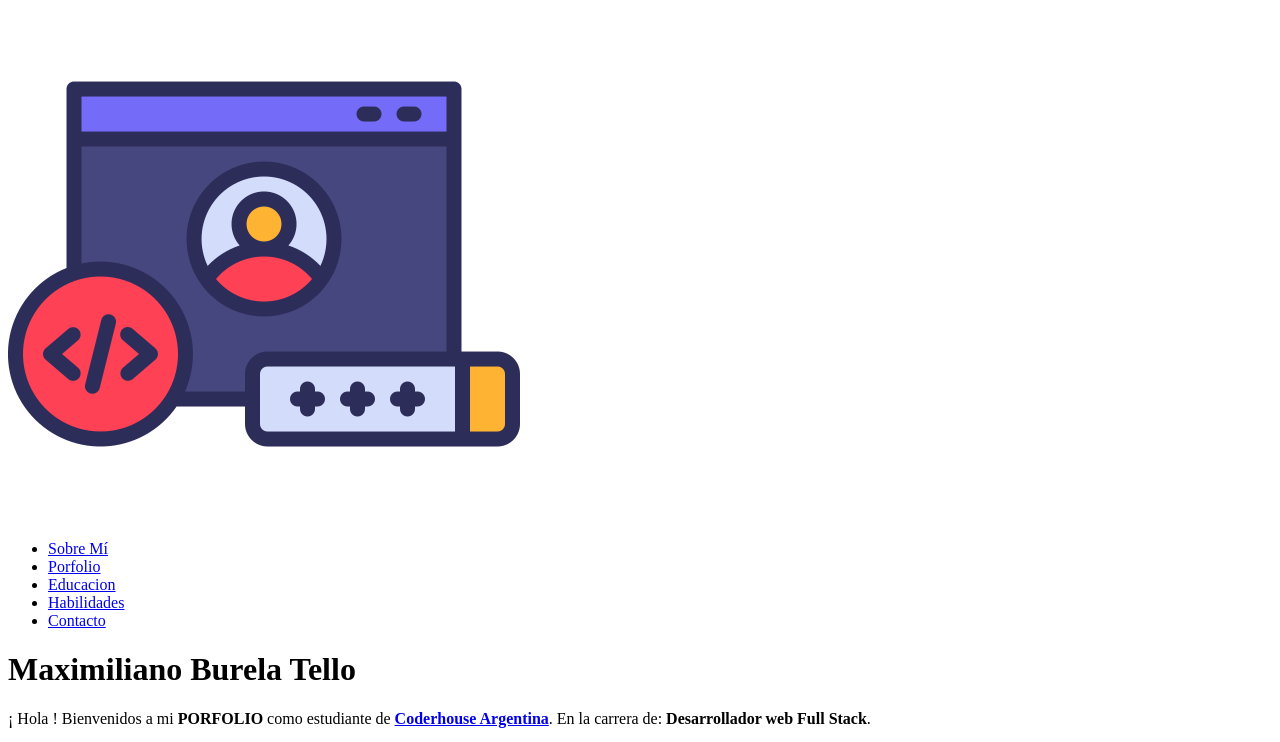
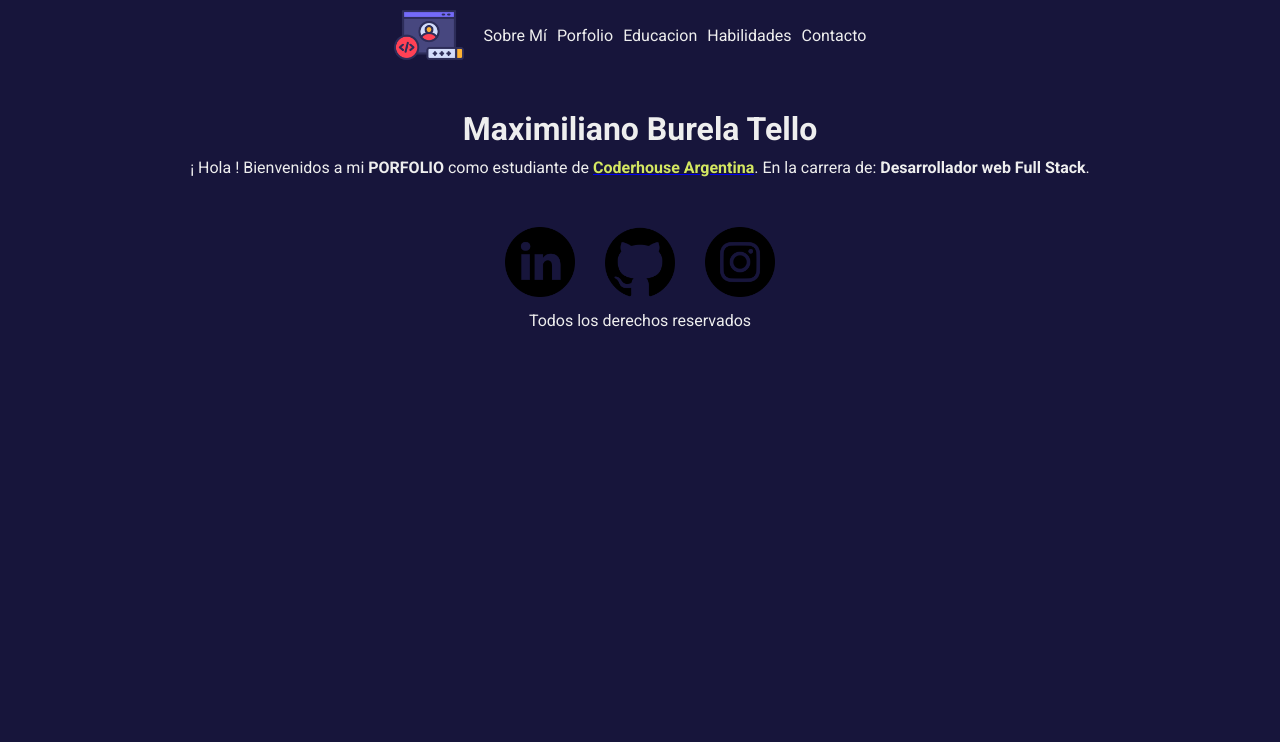
Before and after one commit to hauzerlr/entrega_proyecto, a plain HTML site: page index.html in a window 1280 px wide. Shown: the top 742 px of the page. Drawn offline with Linux system fonts and the light colour scheme; the site is published under a folder, as on GitHub Pages, so addresses that start at the root find nothing.

Commit message:
segunda-pre-entrega

```diff
--- a/index.html
+++ b/index.html
@@ -3,7 +3,7 @@
 <head>
     <meta charset="UTF-8">
     <meta name="viewport" content="width=device-width, initial-scale=1.0">
-    <link rel="stylesheet" href="/css/css.css">
+    <link rel="stylesheet" href="./css/css.css">
     <title> Porfolio Maximiliano </title>
 </head>
 <body>
```
